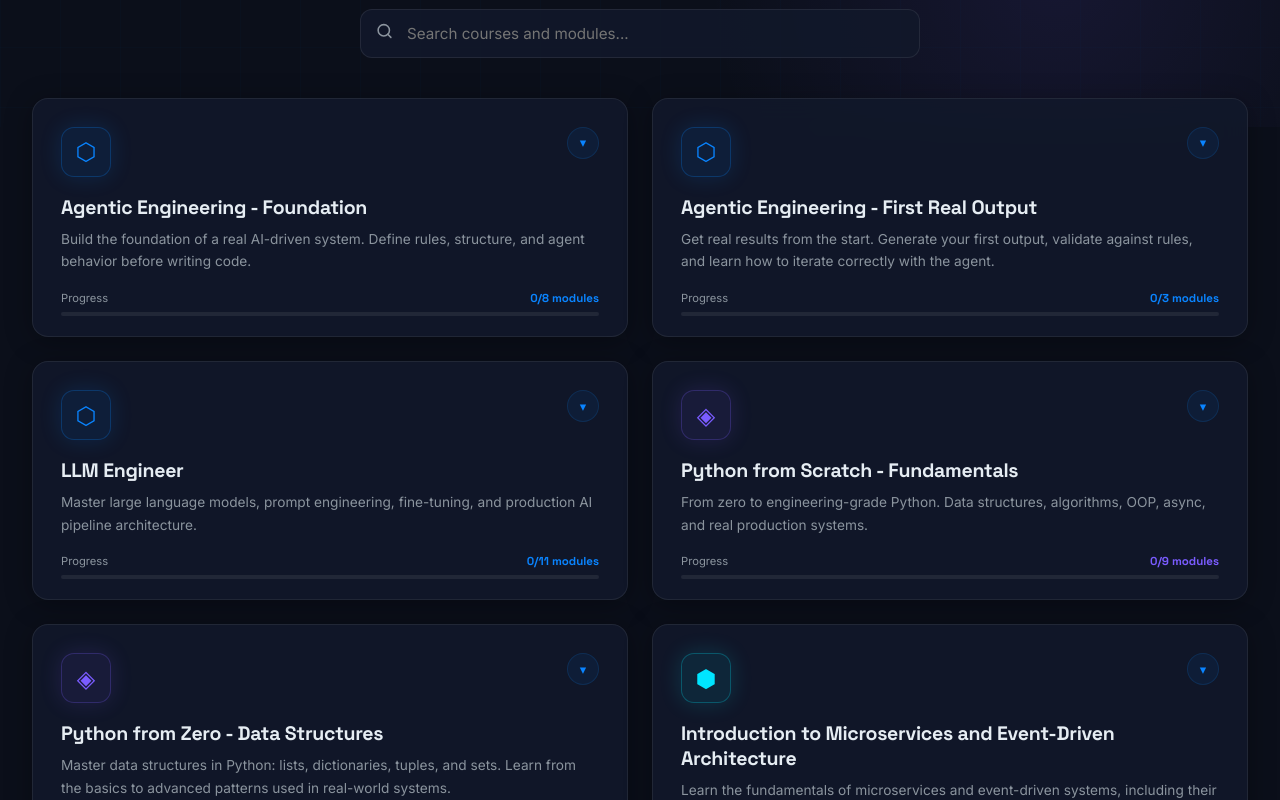
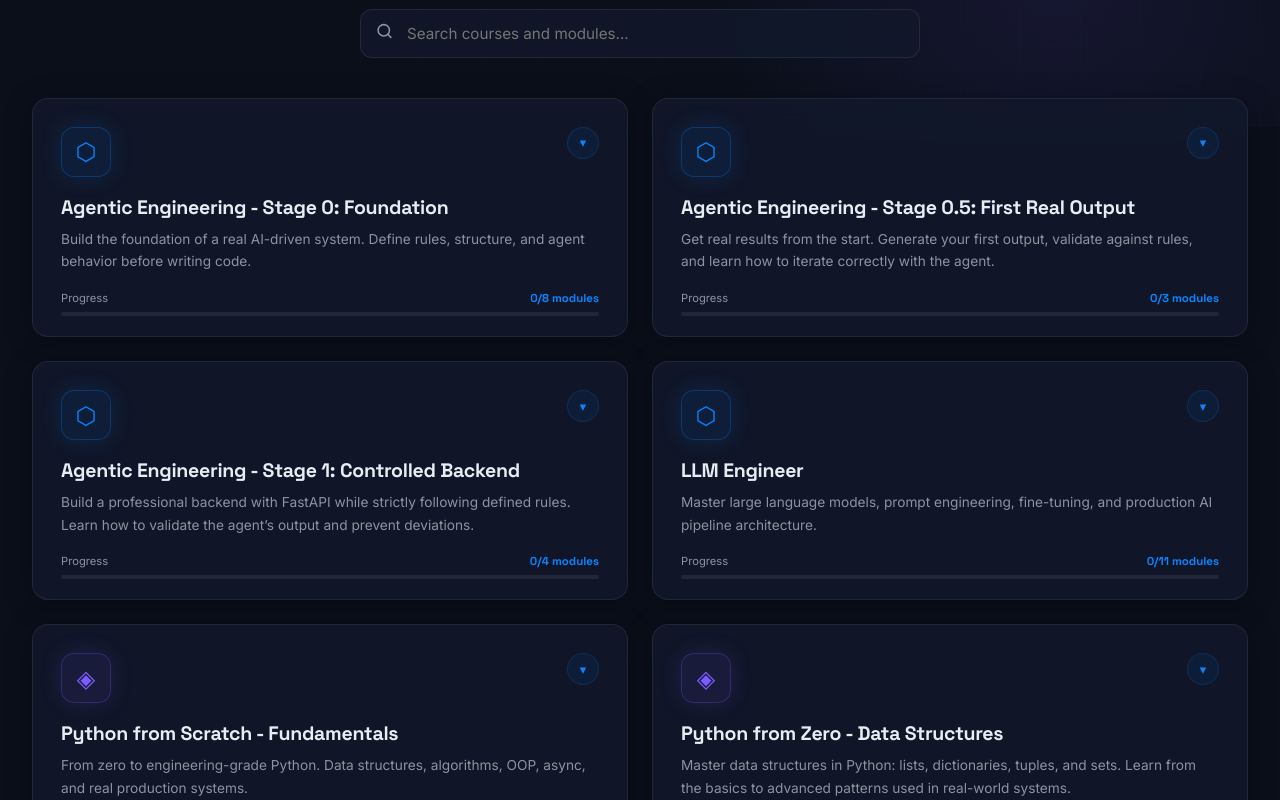
Before and after one commit to ragergf/system-handler, a React (Vite) app: page / in a window 1280 px wide. Shown: the part 673-1473 px from the top of the page. Built offline with nearby package versions, Linux system fonts and the light colour scheme.

Commit message:
Update Courses

```diff
--- a/src/data/topics.js
+++ b/src/data/topics.js
@@ -4,6 +4,7 @@
 export const TOPICS = [
   { id: "agentic-foundation",           icon: "⬡", glowColor: "#0A84FF", subtopics: [{},{},{},{},{},{}] },
   { id: "agentic-output-real",           icon: "⬡", glowColor: "#0A84FF", subtopics: [{},{},{},{},{},{}] },
+  { id: "agentic-backend-control",           icon: "⬡", glowColor: "#0A84FF", subtopics: [{},{},{},{},{},{}] },
   { id: "llm",           icon: "⬡", glowColor: "#0A84FF", subtopics: [{},{},{},{},{},{}] },
   { id: "python-fundamentals",        icon: "◈", glowColor: "#7A5CFF", subtopics: [{},{},{},{},{},{},{}] },
   { id: "python-data-structures",        icon: "◈", glowColor: "#7A5CFF", subtopics: [{},{},{},{},{},{},{}] },
--- a/src/i18n/en.js
+++ b/src/i18n/en.js
@@ -119,7 +119,7 @@ const en = {
   },
   topics: [
     {
-      "title": "Agentic Engineering - Foundation",
+      "title": "Agentic Engineering - Stage 0: Foundation",
       "description": "Build the foundation of a real AI-driven system. Define rules, structure, and agent behavior before writing code.",
       "subtopics": [
         { "title": "Introduction to Agentic Engineering", "youtube": "https://youtube.com/shorts/64kAwO2cW8s?feature=share", "tiktok": "https://www.tiktok.com/@system.handler/video/7628270825493269781?is_from_webapp=1&sender_device=pc&web_id=7598010515457721874", "github": "" },
@@ -133,12 +133,22 @@ const en = {
       ]
     },
     {
-      "title": "Agentic Engineering - First Real Output",
+      "title": "Agentic Engineering - Stage 0.5: First Real Output",
       "description": "Get real results from the start. Generate your first output, validate against rules, and learn how to iterate correctly with the agent.",
       "subtopics": [
         { "title": "BUILD: Generate First File", "youtube": "https://youtube.com/shorts/MGPCtujt02s?feature=share", "tiktok": "https://www.tiktok.com/@system.handler/video/7631226419925765383?is_from_webapp=1&sender_device=pc&web_id=7598010515457721874", "github": "" },
         { "title": "Validate Output vs Rules", "youtube": "https://youtube.com/shorts/pC-1DBOpnxY?feature=share", "tiktok": "https://www.tiktok.com/@system.handler/video/7631620158901062919?is_from_webapp=1&sender_device=pc&web_id=7598010515457721874", "github": "" },
-        { "title": "Iterate Correctly with the Agent", "youtube": "", "tiktok": "", "github": "" }
+        { "title": "Iterate Correctly with the Agent", "youtube": "https://youtube.com/shorts/l0ZH03QkHgg?feature=share", "tiktok": "https://www.tiktok.com/@system.handler/video/7631966904785145095?is_from_webapp=1&sender_device=pc&web_id=7598010515457721874", "github": "" }
+      ]
+    },
+    {
+      "title": "Agentic Engineering - Stage 1: Controlled Backend",
+      "description": "Build a professional backend with FastAPI while strictly following defined rules. Learn how to validate the agent’s output and prevent deviations.",
+      "subtopics": [
+        { "title": "Create FastAPI Structure", "youtube": "https://youtube.com/shorts/VlzBZl1M5XU?feature=share", "tiktok": "https://www.tiktok.com/@system.handler/video/7632379740334083346?is_from_webapp=1&sender_device=pc&web_id=7598010515457721874", "github": "" },
+        { "title": "Endpoint /health", "youtube": "https://youtube.com/shorts/2KV3-n-LiYQ?feature=share", "tiktok": "https://www.tiktok.com/@system.handler/video/7632710101404634375?is_from_webapp=1&sender_device=pc&web_id=7598010515457721874", "github": "" },
+        { "title": "Validate Against stack.md", "youtube": "https://youtube.com/shorts/HqwIFJ-jg5A?feature=share", "tiktok": "https://www.tiktok.com/@system.handler/video/7633152761273535762?is_from_webapp=1&sender_device=pc&web_id=7598010515457721874", "github": "" },
+        { "title": "Error: The Agent Deviates", "youtube": "https://youtube.com/shorts/T4H_PQxdlZ8?feature=share", "tiktok": "https://www.tiktok.com/@system.handler/video/7633508448310758664?is_from_webapp=1&sender_device=pc&web_id=7598010515457721874", "github": "" }
       ]
     },
     {
--- a/src/i18n/es.js
+++ b/src/i18n/es.js
@@ -119,7 +119,7 @@ const es = {
   },
   topics: [
     {
-      "title": "Agentic Engineering - Fundación",
+      "title": "Agentic Engineering - Etapa 0: Fundación",
       "description": "Construye la base de un sistema real con IA. Define reglas, estructura y comportamiento del agente antes de escribir código.",
       "subtopics": [
         { "title": "Introducción a Agentic Engineering", "youtube": "https://youtube.com/shorts/64kAwO2cW8s?feature=share", "tiktok": "https://www.tiktok.com/@system.handler/video/7628270825493269781?is_from_webapp=1&sender_device=pc&web_id=7598010515457721874", "github": "" },
@@ -133,12 +133,22 @@ const es = {
       ]
     },
     {
-      "title": "Agentic Engineering - Primer Output Real",
+      "title": "Agentic Engineering - Etapa 0.5: Primer Output Real",
       "description": "Obtén resultados reales desde el inicio. Genera el primer output, valida contra reglas y aprende a iterar correctamente con el agente.",
       "subtopics": [
         { "title": "BUILD: Generar primer archivo", "youtube": "https://youtube.com/shorts/MGPCtujt02s?feature=share", "tiktok": "https://www.tiktok.com/@system.handler/video/7631226419925765383?is_from_webapp=1&sender_device=pc&web_id=7598010515457721874", "github": "" },
         { "title": "Validar output vs reglas", "youtube": "https://youtube.com/shorts/pC-1DBOpnxY?feature=share", "tiktok": "https://www.tiktok.com/@system.handler/video/7631620158901062919?is_from_webapp=1&sender_device=pc&web_id=7598010515457721874", "github": "" },
-        { "title": "Iterar correctamente con el agente", "youtube": "", "tiktok": "", "github": "" }
+        { "title": "Iterar correctamente con el agente", "youtube": "https://youtube.com/shorts/l0ZH03QkHgg?feature=share", "tiktok": "https://www.tiktok.com/@system.handler/video/7631966904785145095?is_from_webapp=1&sender_device=pc&web_id=7598010515457721874", "github": "" }
+      ]
+    },
+    {
+      "title": "Agentic Engineering - Etapa 1: Backend Controlado",
+      "description": "Construye un backend profesional con FastAPI respetando reglas claras. Aprende a validar el output del agente y evitar desviaciones.",
+      "subtopics": [
+        { "title": "Crear estructura FastAPI", "youtube": "https://youtube.com/shorts/VlzBZl1M5XU?feature=share", "tiktok": "https://www.tiktok.com/@system.handler/video/7632379740334083346?is_from_webapp=1&sender_device=pc&web_id=7598010515457721874", "github": "" },
+        { "title": "Endpoint /health", "youtube": "https://youtube.com/shorts/2KV3-n-LiYQ?feature=share", "tiktok": "https://www.tiktok.com/@system.handler/video/7632710101404634375?is_from_webapp=1&sender_device=pc&web_id=7598010515457721874", "github": "" },
+        { "title": "Validar contra stack.md", "youtube": "https://youtube.com/shorts/HqwIFJ-jg5A?feature=share", "tiktok": "https://www.tiktok.com/@system.handler/video/7633152761273535762?is_from_webapp=1&sender_device=pc&web_id=7598010515457721874", "github": "" },
+        { "title": "Error: el agente se desvía", "youtube": "https://youtube.com/shorts/T4H_PQxdlZ8?feature=share", "tiktok": "https://www.tiktok.com/@system.handler/video/7633508448310758664?is_from_webapp=1&sender_device=pc&web_id=7598010515457721874", "github": "" }
       ]
     },
     {
```
